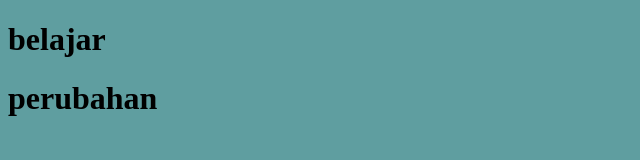
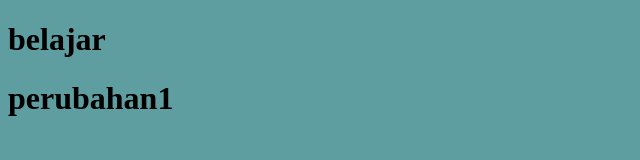
Before and after one commit to Bayuanggoro26/belajar-git, a plain HTML site: page index.html in a window 1280 px wide. Shown: the full height of the page, 0-640 px from the left. Drawn offline with Linux system fonts and the light colour scheme.

Commit message:
melakukan perubahan pada html

```diff
--- a/index.html
+++ b/index.html
@@ -8,7 +8,7 @@
 </head>
 <body>
     <h1>belajar</h1>
-    <h1>perubahan</h1>
+    <h1>perubahan1</h1>
 
     <script src="main.js"></script>
 </body>
```
